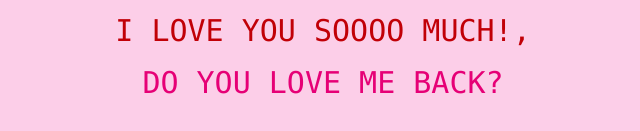
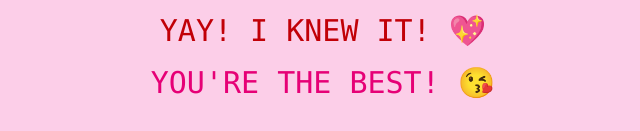
Before and after one commit to iiihassanii/do-you-love-me-back, a plain HTML site: page index.html in a window 1280 px wide. Both pictures are taken after a click on the button "YES". Shown: the part 441-572 px from the top of the page, without its empty margins (317-957 px from the left). Drawn offline with nearby package versions, Linux system fonts and the light colour scheme.

Commit message:
edit the messages

```diff
--- a/app.js
+++ b/app.js
@@ -1,6 +1,9 @@
 const noButton = document.getElementById('noButton');
 const yesButton = document.getElementById('yesButton');
 const image = document.getElementById('img');
+const loveText = document.getElementById('loveText');
+const questionText = document.getElementById('questionText');
+
 const images = [
     "https://media.giphy.com/media/kf3EjrAsKp3P9bhYHG/giphy.gif",
     "https://media.giphy.com/media/fvN5KrNcKKUyX7hNIA/giphy.gif",
@@ -13,6 +16,8 @@ function moveButton() {
   if (image.src !== noImage)
   {
     image.src = noImage;
+    loveText.textContent = "I LOVE YOU SOOOO MUCH!, I CAN'T LIVE WITHOUT YOU! 😭";
+    questionText.textContent = "DO YOU LOVE ME BACK? 😍";
   }
   const x = Math.random() * (window.innerWidth - noButton.offsetWidth);
   const y = Math.random() * (window.innerHeight - noButton.offsetHeight);
@@ -26,6 +31,8 @@ function changeImage() {
     const randomIndex = Math.floor(Math.random() * images.length);
     const selectedImage = images[randomIndex];
     image.src = selectedImage;
+    loveText.textContent = "YAY! I KNEW IT! 💖";
+    questionText.textContent = "YOU'RE THE BEST! 😘";
 }
 
 noButton.addEventListener('mouseover', moveButton); // For desktop
--- a/index.html
+++ b/index.html
@@ -10,9 +10,9 @@
   <div class="h-dvh flex justify-center items-center flex-col">
     <img id="img" class="md:h-auto h-60" src="https://media.giphy.com/media/L3iXjPw1GoEk0nioqY/giphy.gif" alt="">
     <div>
-      <h1 class="text-3xl font-mono text-red-700 mt-4">I LOVE YOU SOOOO MUCH!,</h1>
+      <h1 id="loveText" class="text-3xl font-mono text-red-700 mt-4">I LOVE YOU SOOOO MUCH!,</h1>
     </div>
-    <h1 class="text-3xl font-mono text-pink-600 mt-4">DO YOU LOVE ME BACK?</h1>
+    <h1 id="questionText" class="text-3xl font-mono text-pink-600 mt-4">DO YOU LOVE ME BACK?</h1>
     <button id="yesButton" class="mt-8 bg-pink-600 px-8 py-2 text-pink-100 cursor-pointer rounded-lg transition hover:scale-105 ease-in-out delay-100" type="button">YES</button>
     <button id="noButton" class="mt-2 bg-pink-600 px-8 py-2 text-pink-100 cursor-pointer rounded-lg transition hover:scale-105 ease-in-out delay-100" type="button">NO!!! :(</button>
     <script src="app.js"></script>
```
